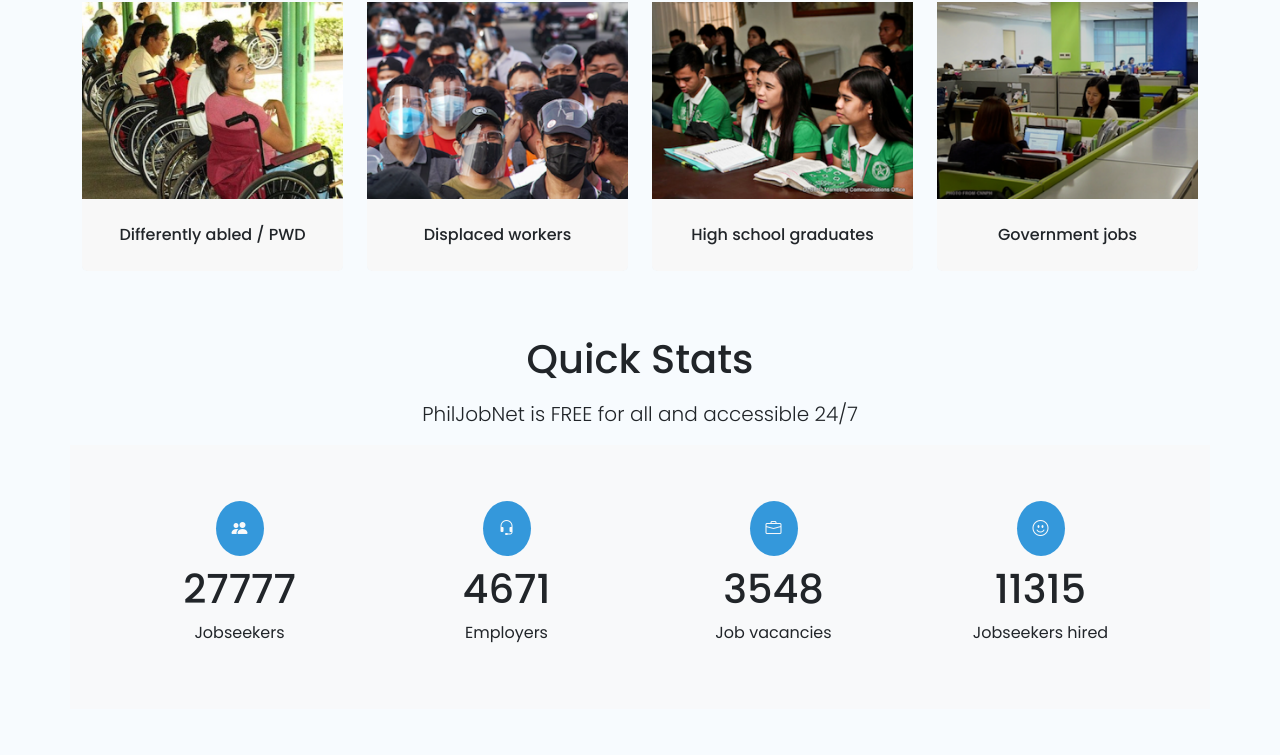
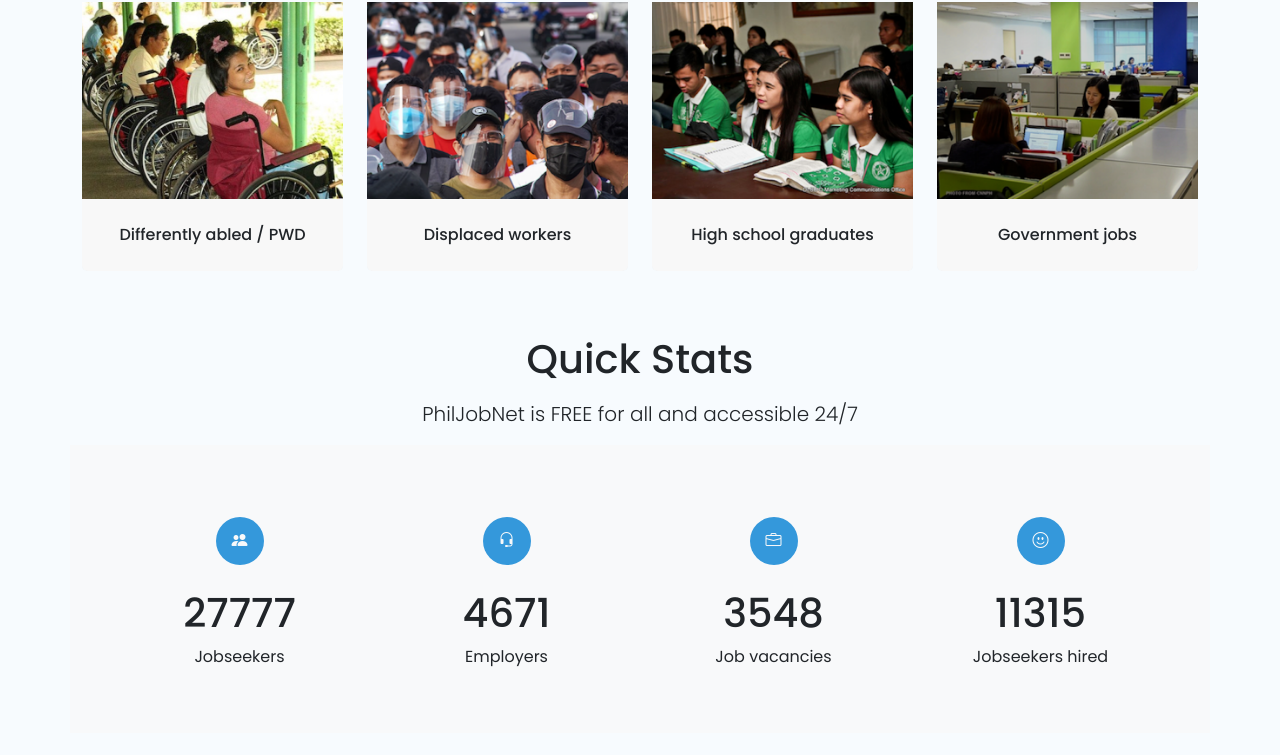
Before and after one commit to akosialbean/mini-one, a website: page index.html in a window 1280 px wide. Shown: the part 2584-3339 px from the top of the page. Drawn offline with nearby package versions, Linux system fonts and the light colour scheme.

Commit message:
add new class .icon-circle to fix border-radius at quick stats

```diff
--- a/css/style.css
+++ b/css/style.css
@@ -63,9 +63,22 @@ body{
 } */
 
 /* Section Hover */
+.icon-box{
+  transition: all .5s;
+}
+
 .icon-box:hover {
     box-shadow: 0px 2px 22px rgba(0, 0, 0, 0.1);
   }
+
+
+.icon-circle{
+  padding: 12px;
+  width: 48px;
+  height: 48px;
+  border-radius: 50%;
+  display: inline-block;
+}
 
 
 /* Button Hover */
--- a/index.html
+++ b/index.html
@@ -314,22 +314,22 @@
                 <div class="container bg-light icon-box p-5 border border-0">
                     <div class="row">
                         <div class="col-sm-12 col-md-3 col-lg-3 pt-4">
-                            <center><i class="bi bi-people-fill bg-primary text-light p-3 rounded-circle"></i></center>
+                            <center><i class="bi bi-people-fill bg-primary text-light icon-circle"></i></center>
                             <h1 id="jobSeekersCount" class="text-center mt-4"></h1>
                             <p class="text-center">Jobseekers</p>
                         </div>
                         <div class="col-sm-6 col-md-3 col-lg-3 pt-4">
-                            <center><i class="bi bi-headset bg-primary text-light p-3 rounded-circle"></i></center>
+                            <center><i class="bi bi-headset bg-primary text-light icon-circle"></i></center>
                             <h1 id="employersCount" class="text-center mt-4"></h1>
                             <p class="text-center">Employers</p>
                         </div>
                         <div class="col-sm-6 col-md-3 col-lg-3 pt-4">
-                            <center><i class="bi bi-briefcase bg-primary text-light p-3 rounded-circle"></i></center>
+                            <center><i class="bi bi-briefcase bg-primary text-light icon-circle"></i></center>
                             <h1 id="jobVacanciesCount" class="text-center mt-4"></h1>
                             <p class="text-center">Job vacancies</p>
                         </div>
                         <div class="col-sm-12 col-md-3 col-lg-3 pt-4">
-                            <center><i class="bi bi-emoji-smile bg-primary text-light p-3 rounded-circle"></i></center>
+                            <center><i class="bi bi-emoji-smile bg-primary text-light icon-circle"></i></center>
                             <h1 id="jobSeekersHired" class="text-center mt-4"></h1>
                             <p class="text-center">Jobseekers hired</p>
                         </div>
```
